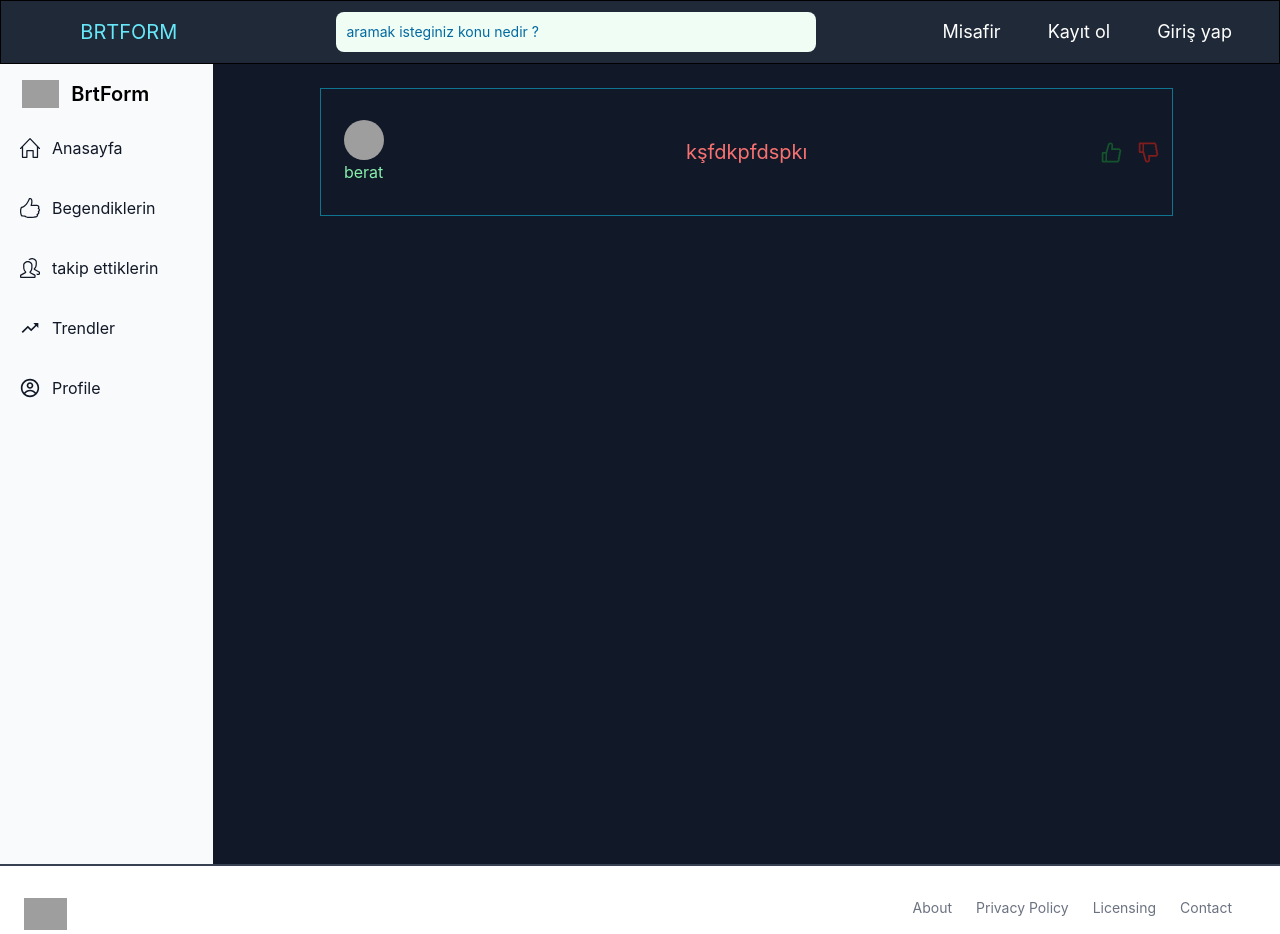
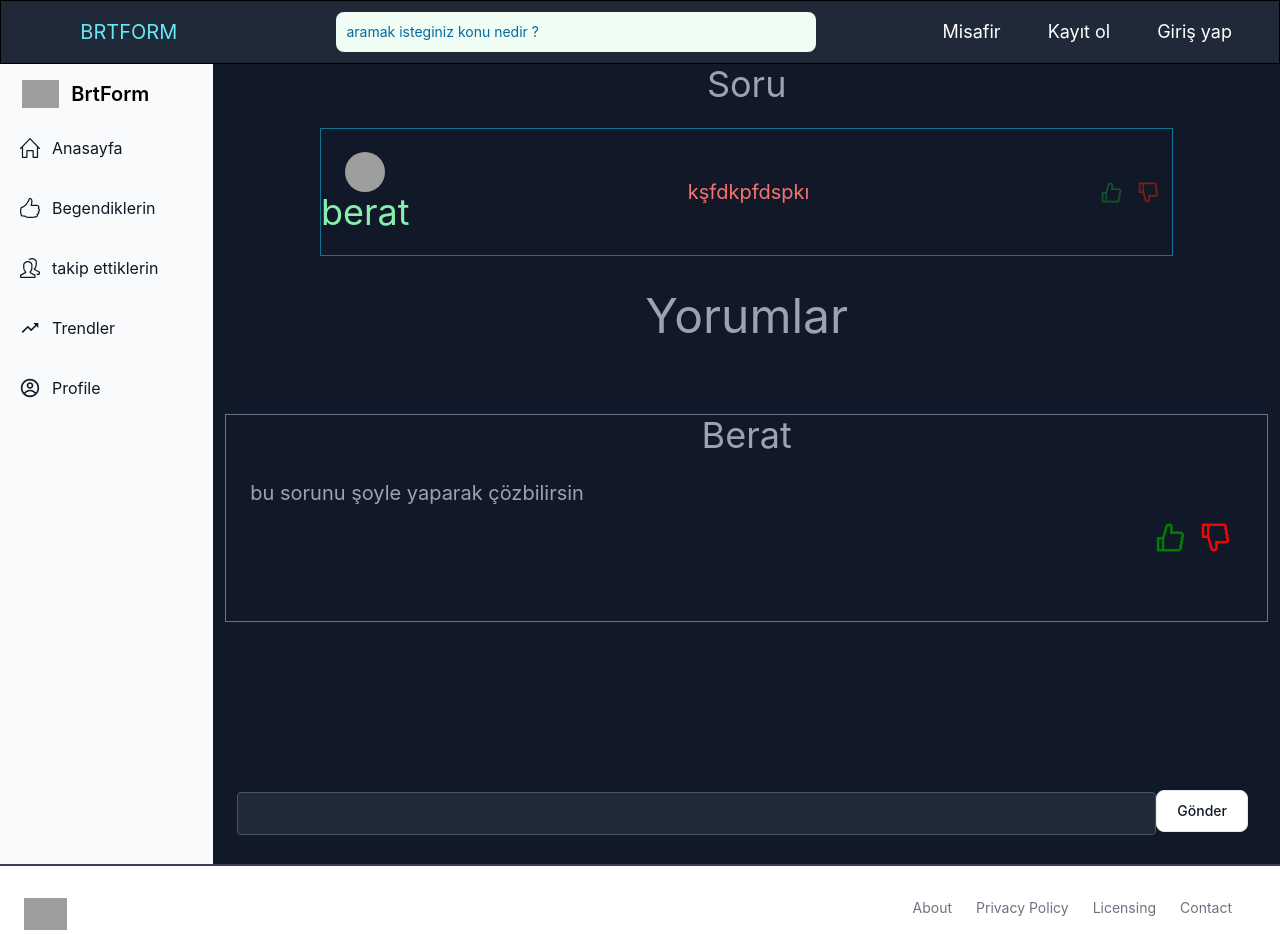
Before and after one commit to Berat-Ozgen/mern-forum, a React (Create React App) app in the folder client/: page /questionpage/1 in a window 1280 px wide. Shown: the top 934 px of the page. Built offline with nearby package versions, Linux system fonts and the light colour scheme; no server answers; grey boxes are pictures that could not be loaded.

Commit message:
QuestionComments & AskQuestionInput
QuestionComments & AskQuestionInput

```diff
--- /dev/null
+++ b/client/src/components/askquestioninput/AskQuestionInput.tsx
@@ -0,0 +1,21 @@
+import React from "react";
+
+const AskQuestionInput: React.FC = (): JSX.Element => {
+  return (
+    <div className="flex flex-row justify-evenly  items-center  w-full h-full p-3">
+      <div className="w-11/12">
+        <input className="w-full h-full px-3 py-3  text-slate-200 relative bg-gray-800 rounded text-sm border border-slate-600 outline-none " />
+      </div>
+      <div className="mt-1">
+        <button
+          type="button"
+          className="py-2.5 px-5 mr-2 mb-2 text-sm font-medium text-gray-900 focus:outline-none bg-white rounded-lg border border-gray-200 hover:bg-gray-100 hover:text-blue-700 focus:z-10 focus:ring-4 focus:ring-gray-200 dark:focus:ring-gray-700 dark:bg-gray-800 dark:text-gray-400 dark:border-gray-600 dark:hover:text-white dark:hover:bg-gray-700"
+        >
+          Gönder
+        </button>
+      </div>
+    </div>
+  );
+};
+
+export default AskQuestionInput;
--- a/client/src/components/question/index.tsx
+++ b/client/src/components/question/index.tsx
@@ -11,6 +11,7 @@ interface Iprops {
   id: string;
   handleDelete(id: string): void;
   handlePagePost(id: string): any;
+  singlePage?: boolean;
 }
 
 const QuestionsCont: React.FC<Iprops> = ({
@@ -27,7 +28,7 @@ const QuestionsCont: React.FC<Iprops> = ({
   return (
     <div
       onClick={() => handlePagePost(id)}
-      className="relative flex items-center m-6 border outline-hidden border-cyan-700 w-full  md:w-4/5 lg:w-4/4 xl:w-3/3 h-32"
+      className="relative flex items-center m-6 outline-hidden border border-cyan-700 w-full  md:w-4/5 lg:w-4/4 xl:w-3/3 h-32"
     >
       <div className="absolute left-[96%] top-1">
         {user._id === userId && (
--- /dev/null
+++ b/client/src/components/questionComments/QuestionComments.tsx
@@ -0,0 +1,27 @@
+import React from "react";
+import { AiOutlineDislike, AiOutlineLike } from "react-icons/ai";
+
+const QuestionComments: React.FC = (): JSX.Element => {
+  return (
+    <div className="flex flex-col w-full border border-slate-500  h-52">
+      <div className="flex flex-[1] justify-center items-center text-4xl">
+        Berat
+      </div>
+      <div className="flex flex-[4] p-6">
+        <div className="text-xl  flex-[9]">
+          bu sorunu şoyle yaparak çözbilirsin
+        </div>
+        <div className=" flex justify-evenly items-center flex-[1]">
+          <div>
+            <AiOutlineLike size={35} color={"green"} />
+          </div>
+          <div>
+            <AiOutlineDislike size={35} color={"red"} />
+          </div>
+        </div>
+      </div>
+    </div>
+  );
+};
+
+export default QuestionComments;
--- a/client/src/pages/QuestionPage.tsx
+++ b/client/src/pages/QuestionPage.tsx
@@ -1,9 +1,11 @@
 import axios from "axios";
 import { useEffect } from "react";
 import { Params, useParams } from "react-router-dom";
+import AskQuestionInput from "../components/askquestioninput/AskQuestionInput";
 import QuestionsCont from "../components/question";
+import QuestionComments from "../components/questionComments/QuestionComments";
 
-const QuestionPage = () => {
+const QuestionPage: React.FC = (): JSX.Element => {
   const paramas = useParams();
 
   const handlePagePost = () => {
@@ -25,7 +27,12 @@ const QuestionPage = () => {
   }, []);
 
   return (
-    <div className="bg-gray-900 flex  justify-center w-full text-gray-400">
+    <div className="bg-gray-900 flex flex-col items-center justify-evenly  w-full text-gray-400">
+      <div className="w-full flex flex-[1] flex-col items-center justify-center">
+        <div className="w-full flex items-center justify-center text-4xl">
+          Soru
+        </div>
+        <div className="w-full flex items-center justify-center text-4xl">
           <QuestionsCont
             handlePagePost={handlePagePost}
             key={"2"}
@@ -37,6 +44,21 @@ const QuestionPage = () => {
             question={"kşfdkpfdspkı"}
           />
         </div>
+      </div>
+      <div className="w-full flex flex-col flex-[4] ">
+        <div className="w-full text-5xl flex mt-3 flex-[1] justify-center ">
+          Yorumlar
+        </div>
+        <div className="w-full p-3 flex flex-col flex-[4]">
+          <div className="flex  flex-[9]">
+            <QuestionComments />
+          </div>
+          <div className="flex flex-[1] w-full">
+            <AskQuestionInput />
+          </div>
+        </div>
+      </div>
+    </div>
   );
 };
 
```
Lines whose indentation alone changed are shown as unchanged.
